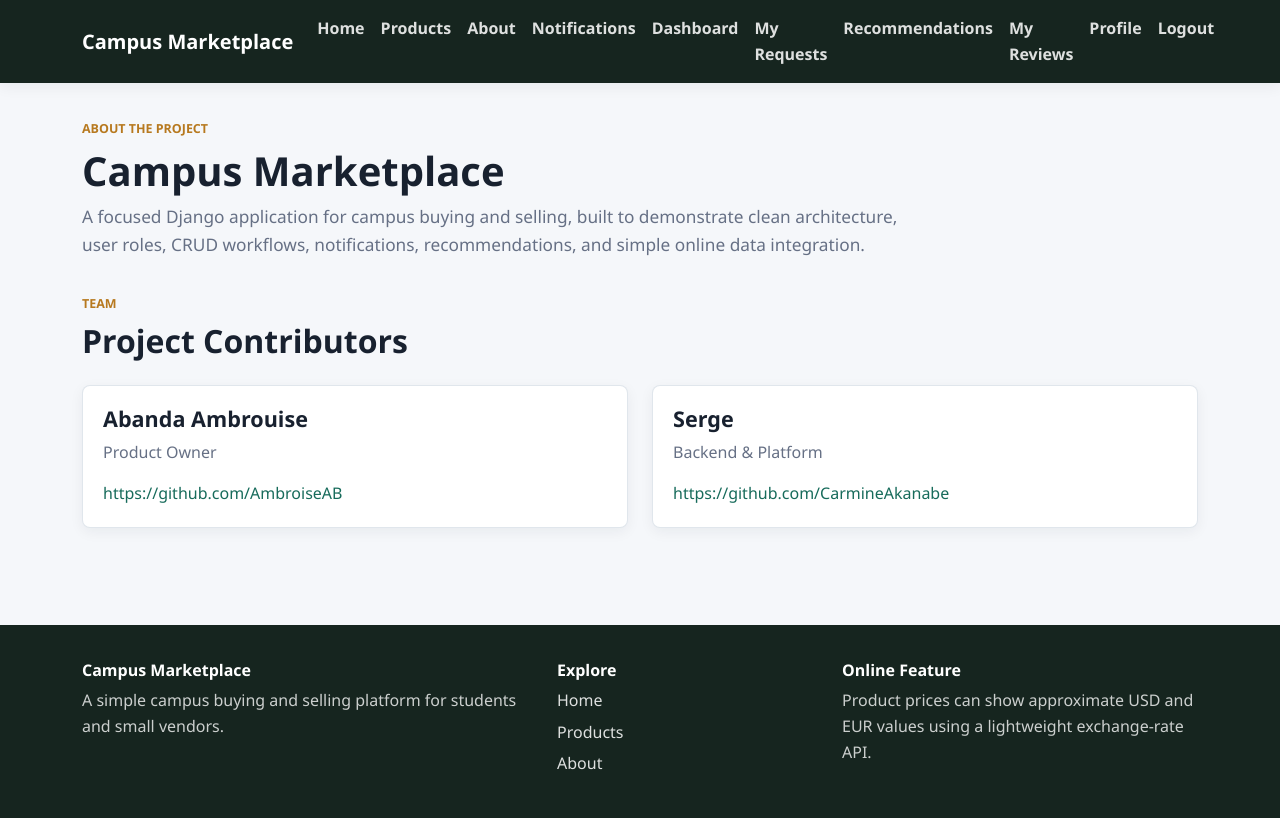
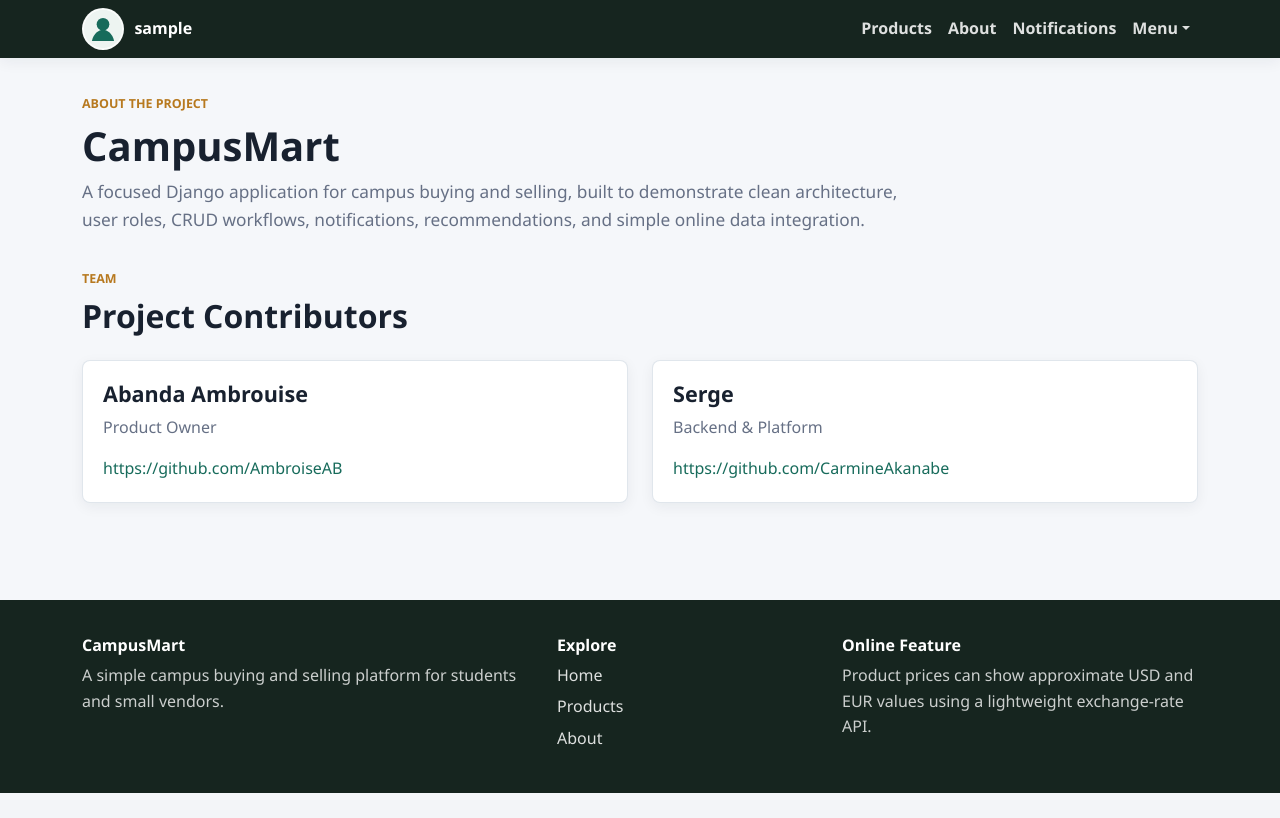
Before and after one commit to CarmineAkanabe/campus_marketplace, a Django app: page /about/ in a window 1280 px wide. After the commit the page ends 793 px from the top, so only its background shows below. Run offline with Django 5.2, Linux system fonts and the light colour scheme; the visitor is signed in with stand-in values (Sample User, id 1); data that the repository does not hold is empty; some libraries are stand-ins or nearby versions.

Commit message:
Finishing touches on navigation and concurence

```diff
--- a/core/templates/core/about.html
+++ b/core/templates/core/about.html
@@ -3,7 +3,7 @@
 {% block content %}
 <section class="page-header">
     <span class="eyebrow">About the project</span>
-    <h1>Campus Marketplace</h1>
+    <h1>CampusMart</h1>
     <p>A focused Django application for campus buying and selling, built to demonstrate clean architecture, user roles, CRUD workflows, notifications, recommendations, and simple online data integration.</p>
 </section>
 
--- a/core/templates/core/home.html
+++ b/core/templates/core/home.html
@@ -5,7 +5,7 @@
 <section class="home-hero">
     <div class="home-hero-content">
         <span class="eyebrow">Campus trading made simple</span>
-        <h1>Buy and sell useful student items around campus.</h1>
+        <h1>Buy and sell useful student items on CampusMart.</h1>
         <p>Browse available products, send purchase requests, and help small campus sellers reach nearby buyers.</p>
         <div class="d-flex flex-wrap gap-2">
             <a class="btn btn-primary" href="{% url 'products:product_list' %}">Browse products</a>
--- a/static/css/style.css
+++ b/static/css/style.css
@@ -53,6 +53,48 @@ h1, h2, h3, h4, h5, h6 {
     font-weight: 800;
 }
 
+.logo-brand {
+    display: inline-flex;
+    align-items: center;
+    padding: 0;
+}
+
+.logo-brand img {
+    width: 174px;
+    height: 42px;
+    object-fit: contain;
+}
+
+.navbar-avatar-link {
+    display: inline-flex;
+    align-items: center;
+    gap: 0.65rem;
+    color: #ffffff;
+    font-weight: 800;
+    text-decoration: none;
+}
+
+.navbar-avatar-link:hover {
+    color: #ffffff;
+    text-decoration: none;
+}
+
+.navbar-avatar {
+    width: 42px;
+    height: 42px;
+    object-fit: cover;
+    border: 2px solid rgba(255, 255, 255, 0.72);
+    border-radius: 999px;
+    background: #edf4f1;
+}
+
+.navbar-user-label {
+    max-width: 160px;
+    overflow: hidden;
+    text-overflow: ellipsis;
+    white-space: nowrap;
+}
+
 .navbar-nav .nav-link {
     color: rgba(255, 255, 255, 0.86) !important;
     font-weight: 600;
@@ -60,6 +102,20 @@ h1, h2, h3, h4, h5, h6 {
 
 .navbar-nav .nav-link:hover {
     color: #ffffff !important;
+}
+
+.dropdown-menu {
+    border: 1px solid var(--line);
+    border-radius: 8px;
+    box-shadow: var(--shadow);
+}
+
+.dropdown-item {
+    font-weight: 600;
+}
+
+.dropdown-item:active {
+    background: var(--primary);
 }
 
 .badge {
@@ -430,6 +486,10 @@ h1, h2, h3, h4, h5, h6 {
         align-items: flex-start;
         flex-direction: column;
     }
+
+    .navbar-user-label {
+        display: none;
+    }
 }
 
 @media print {
--- a/templates/base.html
+++ b/templates/base.html
@@ -4,7 +4,7 @@
 <head>
     <meta charset="UTF-8">
     <meta name="viewport" content="width=device-width, initial-scale=1.0">
-    <title>Campus Marketplace</title>
+    <title>CampusMart</title>
     <link rel="stylesheet" href="{% static 'css/bootstrap.min.css' %}">
     <link rel="stylesheet" href="{% static 'css/style.css' %}">
 </head>
@@ -12,32 +12,48 @@
 <nav class="navbar navbar-expand-lg navbar-dark sticky-top">
     <div class="container">
         {% if user.is_authenticated %}
-            <a class="navbar-brand" href="{% url 'dashboard:buyer_dashboard' %}">Campus Marketplace</a>
+            <a class="navbar-avatar-link" href="{% url 'dashboard:buyer_dashboard' %}" aria-label="Open dashboard">
+                {% if user.profile_image %}
+                    <img src="{{ user.profile_image.url }}" class="navbar-avatar" alt="{{ user.username }}">
+                {% else %}
+                    <img src="{% static 'img/account-default.svg' %}" class="navbar-avatar" alt="{{ user.username }}">
+                {% endif %}
+                <span class="navbar-user-label">{{ user.username }}</span>
+            </a>
         {% else %}
-            <a class="navbar-brand" href="{% url 'core:home' %}">Campus Marketplace</a>
+            <a class="navbar-brand logo-brand" href="{% url 'core:home' %}" aria-label="CampusMart home">
+                <img src="{% static 'img/campusmart-logo.svg' %}" alt="CampusMart">
+            </a>
         {% endif %}
         <button class="navbar-toggler" type="button" data-bs-toggle="collapse" data-bs-target="#mainNavbar" aria-controls="mainNavbar" aria-expanded="false" aria-label="Toggle navigation">
             <span class="navbar-toggler-icon"></span>
         </button>
         <div class="collapse navbar-collapse" id="mainNavbar">
             <ul class="navbar-nav ms-auto">
-                <li class="nav-item"><a class="nav-link" href="{% url 'core:home' %}">Home</a></li>
                 <li class="nav-item"><a class="nav-link" href="{% url 'products:product_list' %}">Products</a></li>
                 <li class="nav-item"><a class="nav-link" href="{% url 'core:about' %}">About</a></li>
                 {% if user.is_authenticated %}
                     <li class="nav-item"><a class="nav-link" href="{% url 'notifications:notification_list' %}">Notifications{% if user.unread_notifications_count > 0 %} <span class="badge bg-danger">{{ user.unread_notifications_count }}</span>{% endif %}</a></li>
-                    <li class="nav-item"><a class="nav-link" href="{% url 'dashboard:buyer_dashboard' %}">Dashboard</a></li>
-                    {% if user.role == 'buyer' %}
-                        <li class="nav-item"><a class="nav-link" href="{% url 'requestsystem:request_list' %}">My Requests</a></li>
-                        <li class="nav-item"><a class="nav-link" href="{% url 'recommendations:recommendations_list' %}">Recommendations</a></li>
-                        <li class="nav-item"><a class="nav-link" href="{% url 'reviews:review_list' %}">My Reviews</a></li>
-                    {% endif %}
-                    {% if user.role == 'seller' %}
-                        <li class="nav-item"><a class="nav-link" href="{% url 'requestsystem:seller_request_list' %}">Incoming Requests</a></li>
-                    {% endif %}
-                    <li class="nav-item"><a class="nav-link" href="{% url 'users:profile' %}">Profile</a></li>
-                    <li class="nav-item"><a class="nav-link" href="{% url 'users:logout' %}">Logout</a></li>
+                    <li class="nav-item dropdown">
+                        <a class="nav-link dropdown-toggle" href="#" id="userMenu" role="button" data-bs-toggle="dropdown" aria-expanded="false">Menu</a>
+                        <ul class="dropdown-menu dropdown-menu-end" aria-labelledby="userMenu">
+                            <li><a class="dropdown-item" href="{% url 'dashboard:buyer_dashboard' %}">Dashboard</a></li>
+                            {% if user.role == 'buyer' %}
+                                <li><a class="dropdown-item" href="{% url 'requestsystem:request_list' %}">My Requests</a></li>
+                                <li><a class="dropdown-item" href="{% url 'recommendations:recommendations_list' %}">Recommendations</a></li>
+                                <li><a class="dropdown-item" href="{% url 'reviews:review_list' %}">My Reviews</a></li>
+                            {% endif %}
+                            {% if user.role == 'seller' %}
+                                <li><a class="dropdown-item" href="{% url 'requestsystem:seller_request_list' %}">Incoming Requests</a></li>
+                                <li><a class="dropdown-item" href="{% url 'products:product_create' %}">Create Product</a></li>
+                            {% endif %}
+                            <li><hr class="dropdown-divider"></li>
+                            <li><a class="dropdown-item" href="{% url 'users:profile' %}">Profile</a></li>
+                            <li><a class="dropdown-item" href="{% url 'users:logout' %}">Logout</a></li>
+                        </ul>
+                    </li>
                 {% else %}
+                    <li class="nav-item"><a class="nav-link" href="{% url 'core:home' %}">Home</a></li>
                     <li class="nav-item"><a class="nav-link" href="{% url 'users:login' %}">Login</a></li>
                     <li class="nav-item"><a class="nav-link" href="{% url 'users:register' %}">Register</a></li>
                 {% endif %}
@@ -59,7 +75,7 @@
     <div class="container">
         <div class="row g-4 align-items-start">
             <div class="col-md-5">
-                <h5>Campus Marketplace</h5>
+                <h5>CampusMart</h5>
                 <p class="mb-0">A simple campus buying and selling platform for students and small vendors.</p>
             </div>
             <div class="col-md-3">
```
Also changed, not shown: DOCUMENTATION.md (+2 -2 lines), TODO.md (+1 -1 lines), recommendations/tests.py (+7 -0 lines), recommendations/views.py (+28 -16 lines), README.md, static/img/account-default.svg (added), static/img/campusmart-logo.svg (added).
